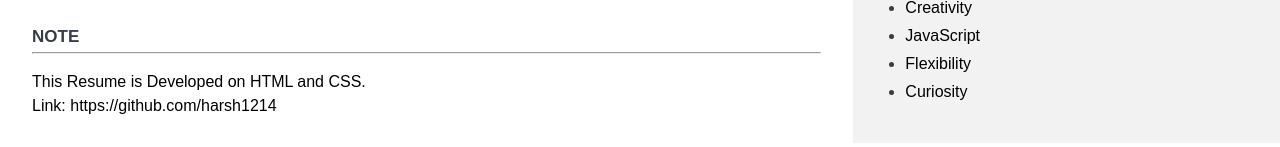
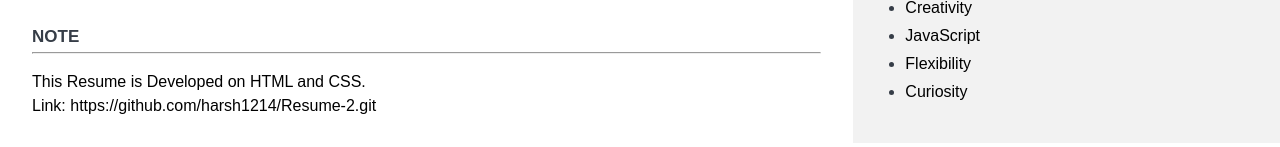
Before and after one commit to harsh1214/Resume-2, a plain HTML site: page index.html in a window 1280 px wide. Shown: the part 862-1009 px from the top of the page. Drawn offline with Linux system fonts and the light colour scheme.

Commit message:
second commit

```diff
--- a/index.html
+++ b/index.html
@@ -65,7 +65,7 @@
                     <p class="e-heading cap-text">Note</p>
                     <hr class="hr-line" />
                     <div class="e-container">
-                        <p>This Resume is Developed on HTML and CSS. <br />Link: https://github.com/harsh1214</p>
+                        <p>This Resume is Developed on HTML and CSS. <br />Link: https://github.com/harsh1214/Resume-2.git</p>
                     </div>
                 </div>
             </div>
```
